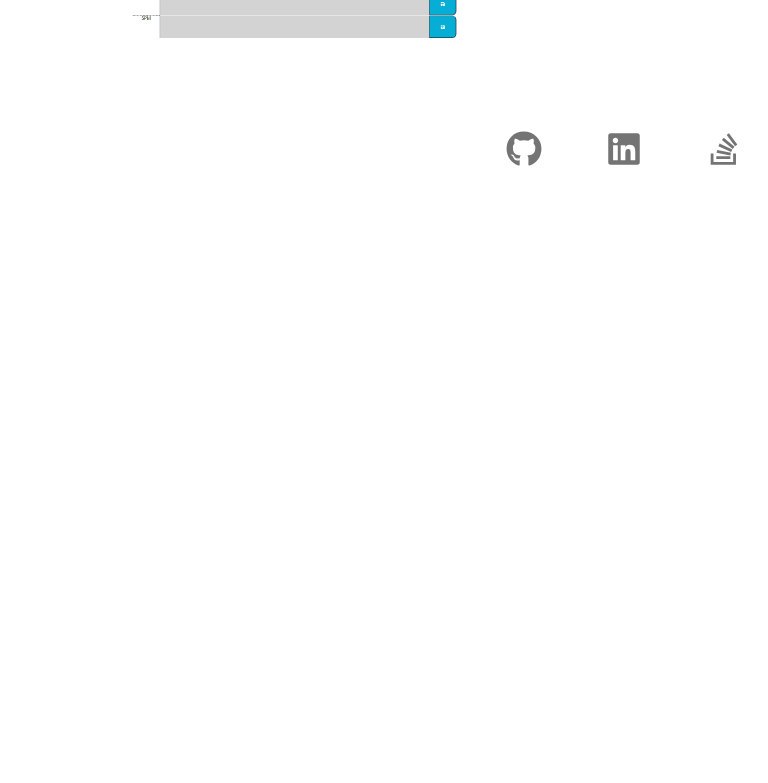
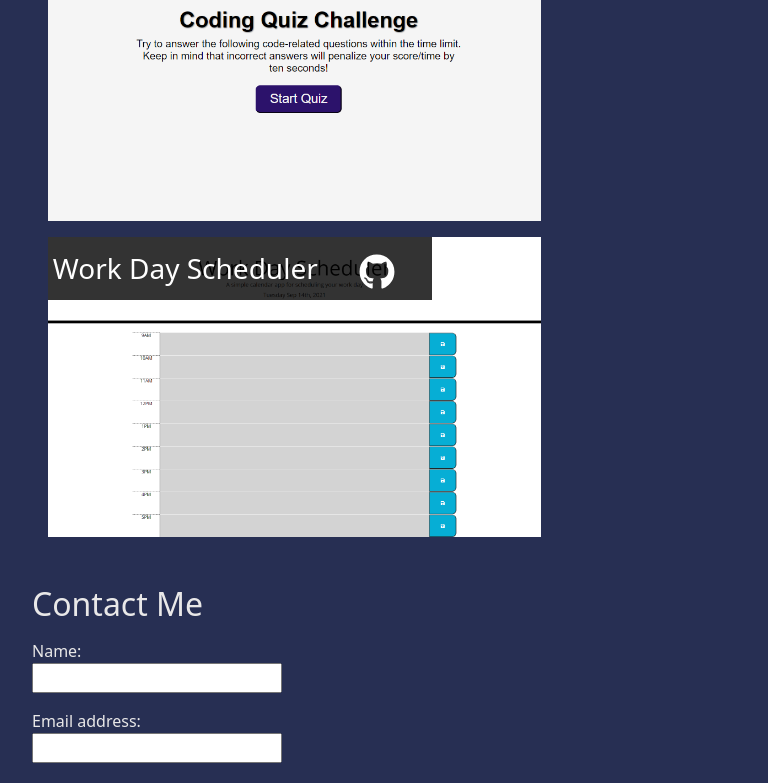
Before and after one commit to tniemeye19/symmetrical-react-enigma-portfolio, a React (Create React App) app: page / in a window 1280 px wide. Shown: the part 2000-2783 px from the top of the page, without its empty margins (16-784 px from the left). Before the commit the page ends 2204 px from the top, so only its background shows below. Built offline with nearby package versions, Linux system fonts and the light colour scheme.

Commit message:
create contact component with styling

```diff
--- a/src/App.js
+++ b/src/App.js
@@ -1,7 +1,8 @@
 import './App.css';
 import Navigation from './components/Navigation';
-// import About from './components/About';
+import About from './components/About';
 import Portfolio from './components/Portfolio';
+import Contact from './components/Contact';
 
 import Footer from './components/Footer';
 
@@ -11,8 +12,9 @@ function App() {
     <div className="App">
       <Navigation />
       <main>
-        {/* <About /> */}
+        <About />
         <Portfolio />
+        <Contact />
       </main>
       <Footer />
     </div>
--- /dev/null
+++ b/src/components/Contact/index.js
@@ -0,0 +1,64 @@
+import React, {useState } from 'react';
+import { validateEmail } from '../../utils/helpers';
+import './style.css';
+
+function Contact() {
+
+    const [formState, setFormState] = useState({ name: '', email: '', message: '' });
+
+    const [errorMessage, setErrorMessage] = useState('');
+    const { name, email, message } = formState;
+
+    const handleSubmit = (e) => {
+        e.preventDefault();
+        if (!errorMessage) {
+            setFormState({ [e.target.name]: e.target.value });
+            console.log('Form', formState);
+        }
+    };
+
+    const handleChange = (e) => {
+        if (e.target.name === 'email') {
+            const isValid = validateEmail(e.target.value);
+            if (!isValid) {
+                setErrorMessage('Your email is invalid');
+            } else {
+                setErrorMessage('');
+            }
+        } else {
+            if (!e.target.value.length) {
+                setErrorMessage(`${e.target.name} is required`);
+            } else {
+                setErrorMessage('');
+            }
+        }
+    };
+
+    return (
+        <section className="contact">
+            <h2>Contact Me</h2>
+            <form className="contact-form" onSubmit={handleSubmit}>
+                <div className='form-box'>
+                    <label htmlFor='name'>Name:</label>
+                    <input type='text' name='name' defaultValue={name} onBlur={handleChange} />
+                </div>
+                <div className='form-box'>
+                    <label htmlFor='email'>Email address:</label>
+                    <input type='text' name='email' defaultValue={email} onBlur={handleChange} />
+                </div>
+                <div className='form-box'>
+                    <label htmlFor='message'>Message:</label>
+                    <textarea name='name' rows='5' defaultValue={message} onBlur={handleChange} />
+                </div>
+                {errorMessage && (
+                    <div>
+                        <p className="error-text">{errorMessage}</p>
+                    </div>
+                )}
+                <button type="submit">Submit</button>
+            </form>
+        </section>
+    )
+}
+
+export default Contact;
--- /dev/null
+++ b/src/components/Contact/style.css
@@ -0,0 +1,13 @@
+.contact {
+    margin: 3rem;
+}
+
+.form-box label {
+    display: block;
+    margin: 1rem 15px 0 0;
+    width: 125px;
+}
+
+.form-box input, .form-box textarea {
+    width: 250px;
+}
--- a/src/index.css
+++ b/src/index.css
@@ -13,7 +13,6 @@ code {
 }
 
 #root {
-  height: 100vh;
   background-color: #272f53;
   color: #e9e8e8;
 }
--- /dev/null
+++ b/src/utils/helpers.js
@@ -0,0 +1,4 @@
+export function validateEmail(email) {
+    var re = /^(([^<>()[\]\\.,;:\s@"]+(\.[^<>()[\]\\.,;:\s@"]+)*)|(".+"))@((\[[0-9]{1,3}\.[0-9]{1,3}\.[0-9]{1,3}\.[0-9]{1,3}\])|(([a-zA-Z\-0-9]+\.)+[a-zA-Z]{2,}))$/;
+    return re.test(String(email).toLowerCase());
+}
```
